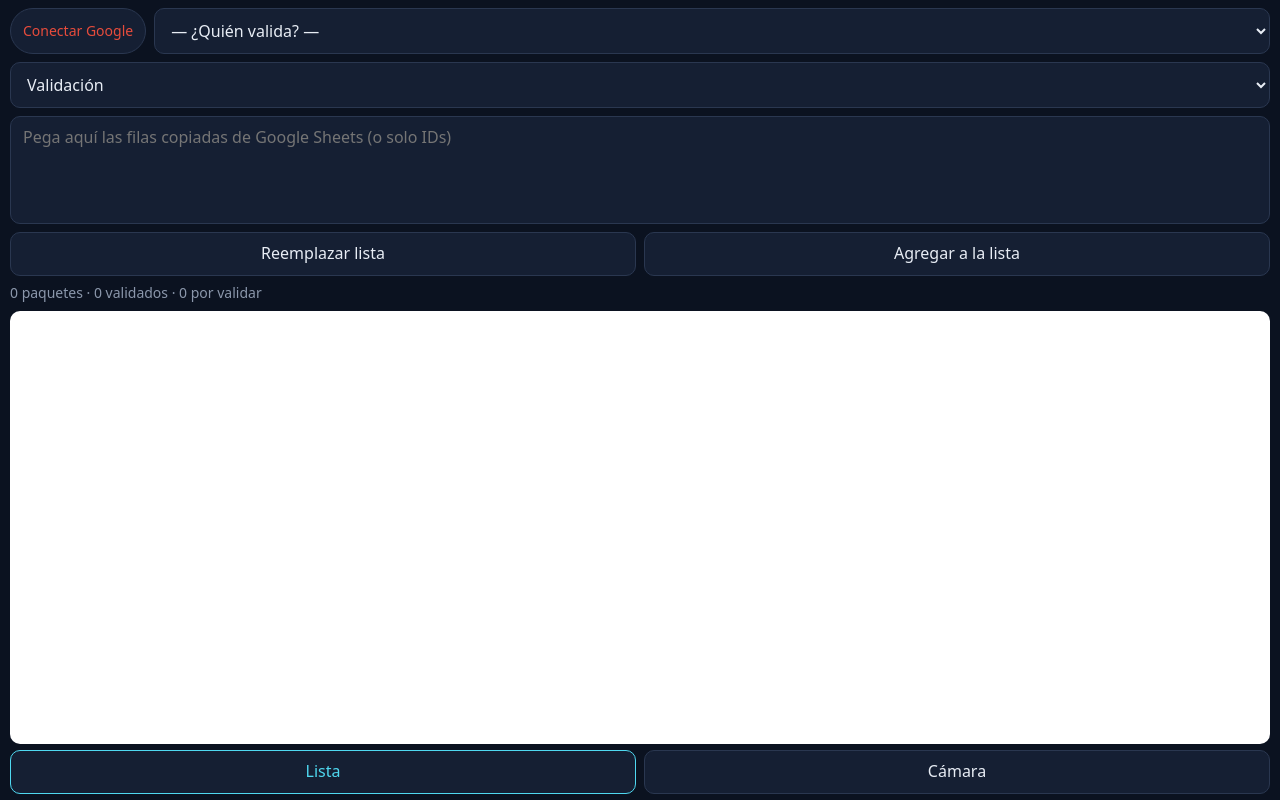
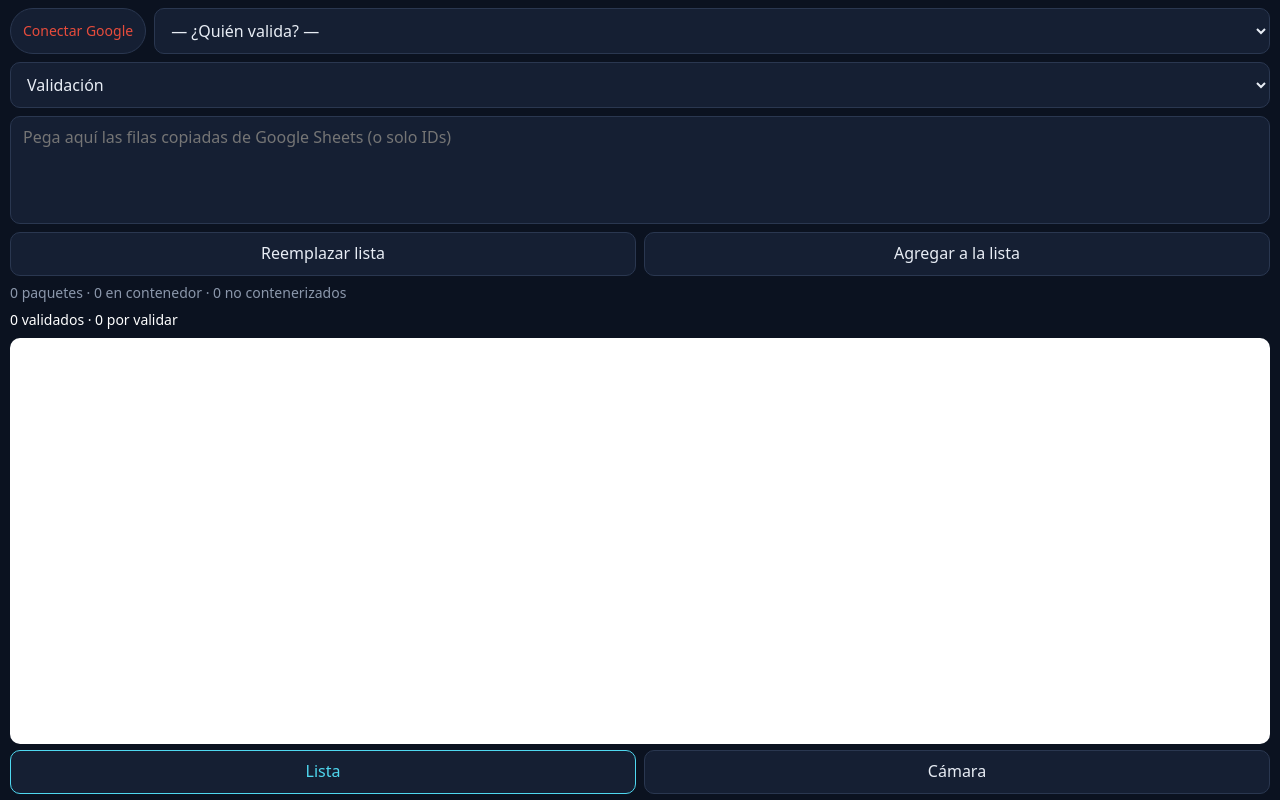
Before and after one commit to HyperionTR/evidencias-app, a plain HTML site: page index.html in a window 1280 px wide. Drawn offline with Linux system fonts and the light colour scheme.

Commit message:
Cambios con camara, estilos, resumen y sync
Bloqueo de camara, resumen separado por validacion y paquetes, nuevos estilos y arreglados algunos des-centrados, quitado el actualizar con swipe-up y quitado el pop-up de google signin al tomar foto (hopefully)

```diff
--- a/index.html
+++ b/index.html
@@ -30,7 +30,8 @@
         <button id="btn-reemplazar">Reemplazar lista</button>
         <button id="btn-agregar">Agregar a la lista</button>
       </div>
-      <p id="resumen"></p>
+      <p id="resumen-1"></p>
+      <p id="resumen-2"></p>
       <div class="tabla-wrap"><table id="tabla"><tbody></tbody></table></div>
     </section>
 
--- a/js/app.js
+++ b/js/app.js
@@ -46,9 +46,17 @@ async function cargarLista(reemplazar) {
 
 function renderTabla() {
   const lista = ordenada();
-  $('#resumen').textContent =
-    `${lista.length} paquetes · ${lista.filter(validado).length} validados · ` +
-    `${cola().filter((p) => !validado(p)).length} por validar`;
+
+  const paquetes_total = lista.length;
+  const paquetes_sorting = lista.filter((p) => !disponible(p)).length;
+  const paquetes_conterizados = lista.filter((p) => disponible(p)).length;
+
+  const paquetes_validados = lista.filter(validado).length;
+  const paquetes_sin_validar = paquetes_total - paquetes_validados;
+  $('#resumen-1').textContent =
+    `${paquetes_total} paquetes · ${paquetes_conterizados} en contenedor · ${paquetes_sorting} no contenerizados`;
+  $('#resumen-2').textContent =
+    `${paquetes_validados} validados · ${paquetes_sin_validar} por validar`;
   $('#tabla tbody').innerHTML = lista.map((p) =>
     `<tr data-id="${p.id}" class="${validado(p) ? 'valido' : disponible(p) ? 'disp' : ''}">` +
     `<td>${p.id}</td><td>${esc(p.ruta)}</td><td>${esc(p.parada)}</td><td>${esc(p.estatus)}</td>` +
@@ -76,7 +84,7 @@ function renderCamara() {
   $('#dp-id').textContent = p?.id ?? 'Sin paquete';
   $('#dp-desc').textContent = p?.descripcion ?? '';
   $('#dp-ruta').textContent = p ? [p.ruta, p.parada && `parada ${p.parada}`].filter(Boolean).join(' · ') : '';
-  $('#dp-extra').textContent = p ? [p.origen, p.embalaje, p.estatus, p.monto].filter(Boolean).join(' · ') : '';
+  $('#dp-extra').textContent = p ? [p.origen, p.embalaje, p.estatus, `$${p.monto}`].filter(Boolean).join(' · ') : '';
   $('#dp-validacion').textContent = p ? p.tipo : '';
   $('#chk-vacia').checked = estado_app.cajaVacia;
   const fs = p ? fotosDe(p.id) : [];
@@ -124,6 +132,8 @@ function cerrarPrevio() {
 }
 
 function capturar() {
+  // Añadimos funciones para redibujar la interfaz inmediatamente después del click
+  renderCamara(); renderEstado();
   const v = $('#video'); if (!v.videoWidth || !$('#previo').hidden) return; // ignora toques si ya hay vista previa
   const k = Math.min(1, CONFIG.FOTO_MAX_PX / Math.max(v.videoWidth, v.videoHeight));
   const c = document.createElement('canvas');
--- a/styles.css
+++ b/styles.css
@@ -1,7 +1,7 @@
 :root { --bg:#0b1220; --fg:#e8edf5; --mut:#8b97ab; --card:#151f33; --cyan:#4fd8f0; --verde:#bfeab0; --ok:#2ecc71; --warn:#f5b041; --bad:#e74c3c; --cardtrns:#151f3308; --bg-trns: #0b122008}
 * { box-sizing: border-box; -webkit-tap-highlight-color: transparent; }
 [hidden] { display: none !important; }
-html, body { margin:0; height:100%; background:var(--bg); color:var(--fg); font:16px/1.35 system-ui, sans-serif; }
+html, body { margin:0; height:100%; background:var(--bg); color:var(--fg); font:16px/1.35 system-ui, sans-serif; overscroll-behavior: none;}
 body { display:flex; flex-direction:column; height:100dvh; padding-top:env(safe-area-inset-top); }
 button, select, textarea { font:inherit; color:inherit; background:var(--card); border:1px solid #2a3750; border-radius:10px; padding:10px 12px; }
 button:active { filter:brightness(1.3); }
@@ -15,7 +15,8 @@ main { flex:1; position:relative; overflow:hidden; display:flex; flex-direction:
 #pantalla-datos { flex:1; display:flex; flex-direction:column; gap:8px; padding:0 10px; overflow:hidden; }
 #pegado { width:100%; resize:none; }
 .fila { display:flex; gap:8px; } .fila > * { flex:1; }
-#resumen { margin:0; color:var(--mut); font-size:14px; }
+#resumen-1 { margin:0; color:var(--mut); font-size:14px; }
+#resumen-2 { margin:0; color:white; font-size:14px; }
 .tabla-wrap { flex:1; overflow:auto; border-radius:10px; background:#fff; }
 table { width:100%; border-collapse:collapse; color:#000; font-size:14px; }
 td { padding:9px 8px; border-bottom:1px solid #ddd; }
@@ -30,16 +31,16 @@ tr.valido { background:#7fe8f5; } tr.disp { background:var(--verde); }
 #dp-extra { font-size:13px; color:#cfd8e6; }
 #dp-validacion { font-size:13px; color:#cfd8e6; } /*Si algo falla, revisar este -*/
 #abajo { position:absolute; bottom:0; left:0; right:0; padding:8px 12px 10px; background:linear-gradient(var(--bg-trns), var(--bg)); display:flex; flex-direction:column; gap:8px; align-items:center; }
-#miniaturas { display:flex; gap:6px; overflow-x:auto; max-width:100%; }
+#miniaturas { display:flex; gap:6px; overflow-x:auto; max-width:100%; padding: 2rem}
 .mini { position:relative; width:52px; height:52px; border-radius:8px; background:#223; flex:none; display:grid; place-items:center; color:var(--ok); }
 .mini img { width:100%; height:100%; object-fit:cover; border-radius:8px; }
 .mini b { position:absolute; top:-6px; right:-6px; width:20px; height:20px; border-radius:50%; background:var(--bad); color:#fff; font-size:12px; display:grid; place-items:center; }
-#lbl-vacia { font-size:14px; background:#0008; padding:6px 10px; border-radius:8px; }
+#lbl-vacia { font-size:14px; background:#0008; padding:6px 10px; border-radius:8px; display: flex; align-items: center; column-gap: 0.15rem;}
 #controles { display:flex; align-items:center; justify-content:space-between; width:100%; max-width:380px; }
 #controles button { width:56px; height:56px; border-radius:50%; font-size:20px; padding:0; }
 #btn-disparo { width:76px !important; height:76px !important; background:#fff; border:5px solid #9ab; }
 #btn-listo { width:100%; max-width:380px; background:var(--ok); color:#042; font-weight:700; border:0; }
-#previo { position:absolute; inset:0; background:#000; display:flex; flex-direction:column; }
+#previo { position:absolute; inset:0; background:var(--bg); display:flex; flex-direction:column; }
 #previo img { flex:1; min-height:0; width:100%; object-fit:contain; }
 #previo .fila { padding:10px; } #previo button { padding:16px; font-weight:700; }
 #btn-aceptar { background:var(--ok); color:#042; border:0; } #btn-rechazar { background:var(--bad); border:0; }
```
